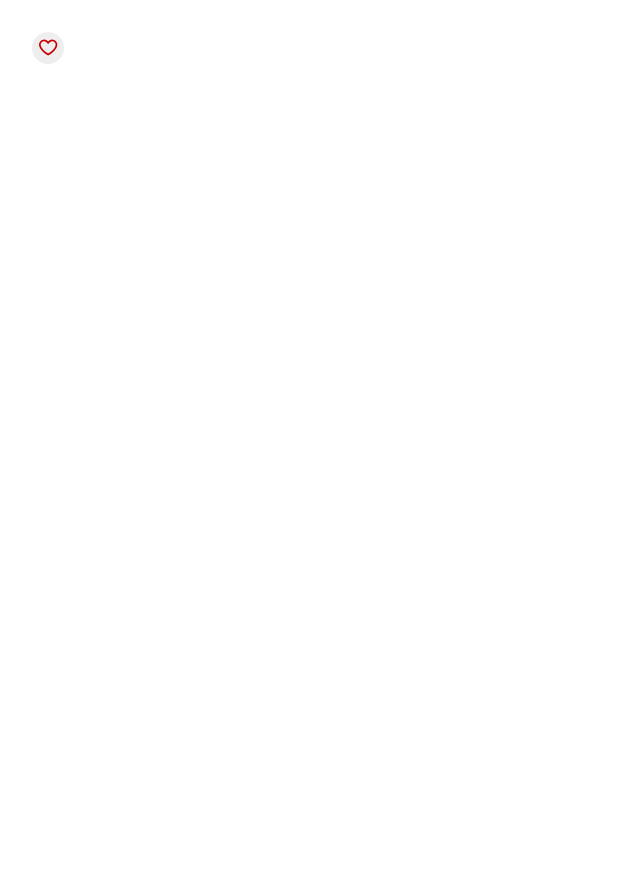
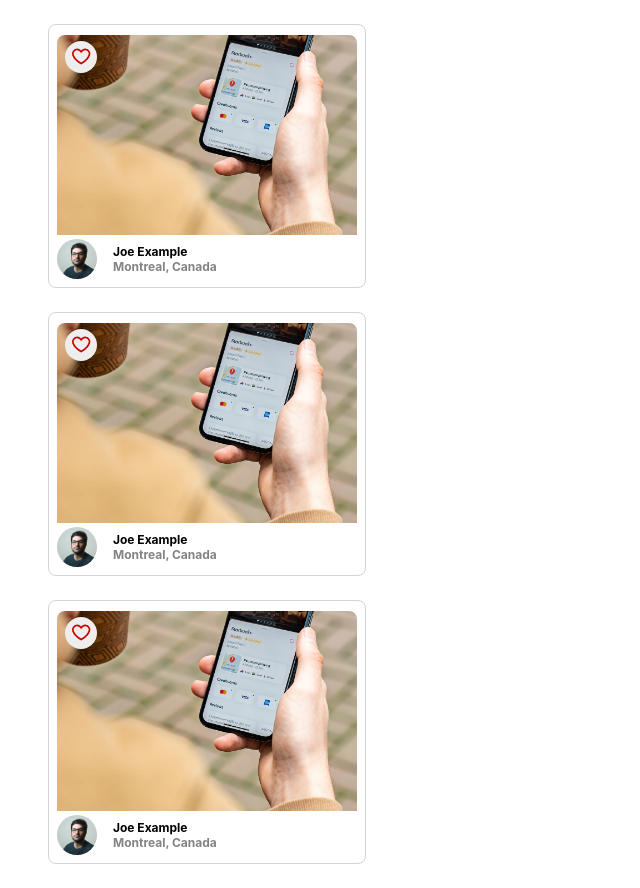
Before and after one commit to WillWSmith/PhotoLabs, a React (Create React App) app in the folder frontend/: page / in a window 1280 px wide. Shown: the whole page, without its empty margins (0-640 px from the left). Before the commit the page ends 800 px from the top, so only its background shows below. Built offline with nearby package versions, Linux system fonts and the light colour scheme; the HTML template or start-up script is replaced by a standard one.

Commit message:
Add favicon to PhotoListItem

```diff
--- a/frontend/src/App.jsx
+++ b/frontend/src/App.jsx
@@ -2,7 +2,6 @@ import React from 'react';
 
 import PhotoListItem from './components/PhotoListItem';
 import './App.scss';
-import PhotoFavButton from 'components/PhotoFavButton';
 
 // Note: Rendering a single component to build components in isolation
 const App = () => {
@@ -40,10 +39,9 @@ const App = () => {
   ]
   return (
     <div className="App">
-      {/* {photos.map(photo => (
+      {photos.map(photo => (
         <PhotoListItem key={photo.id} photo={photo} />
-      ))} */}
-      <PhotoFavButton />
+      ))}
     </div>
   );
 };
--- a/frontend/src/components/PhotoListItem.jsx
+++ b/frontend/src/components/PhotoListItem.jsx
@@ -1,9 +1,11 @@
 import React from "react";
 import "../styles/PhotoListItem.scss";
+import PhotoFavButton from 'components/PhotoFavButton';
 
 const PhotoListItem = ({ photo }) => {
   return (
     <div className="photo-list__item">
+      <PhotoFavButton/>
       <img className="photo-list__image" src={photo.imageSource} alt="Photo"/>
       <div className="photo-list__user-details">
         <img className="photo-list__user-profile" src={photo.profile} alt="User Profile"/>
```
